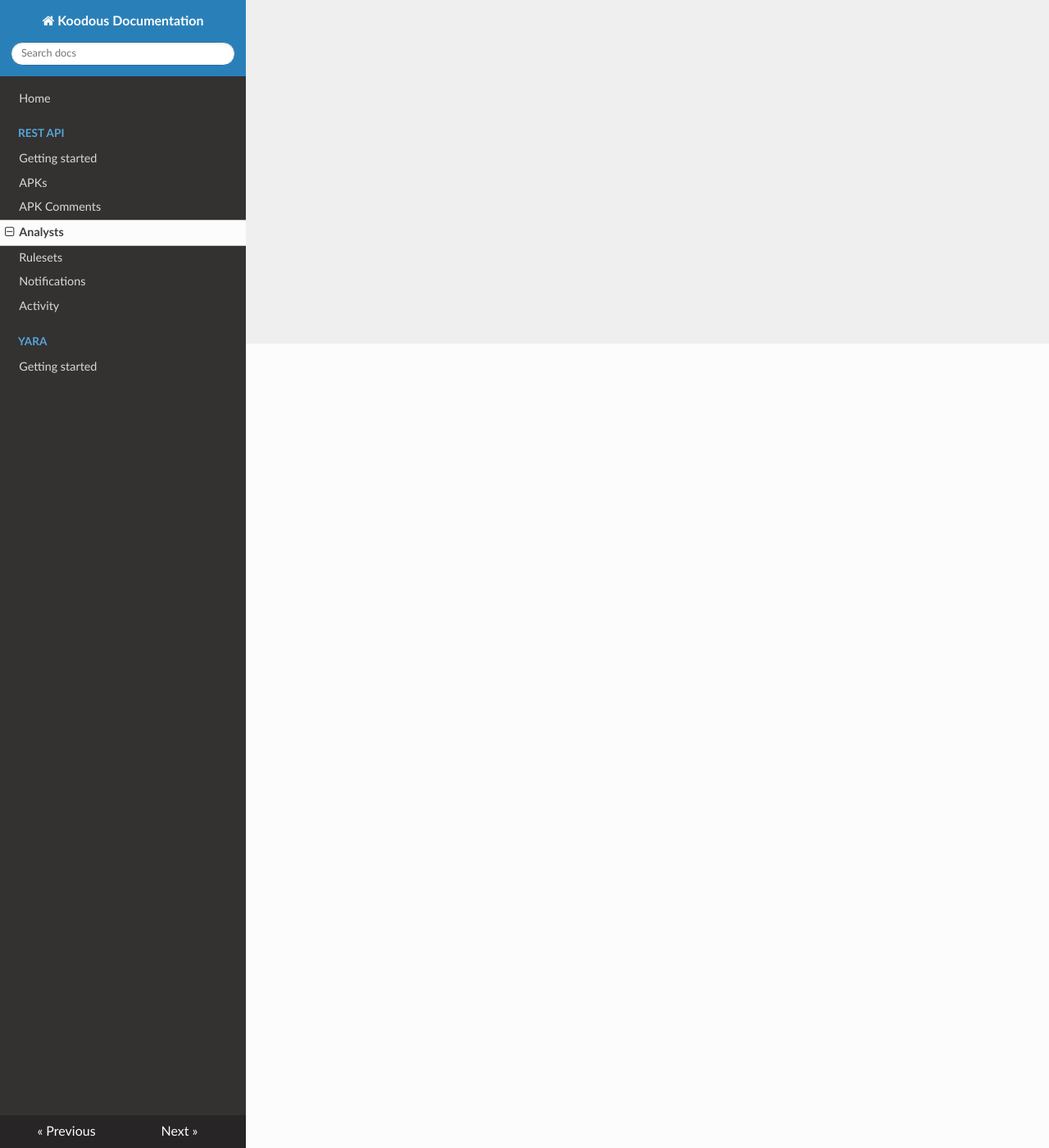
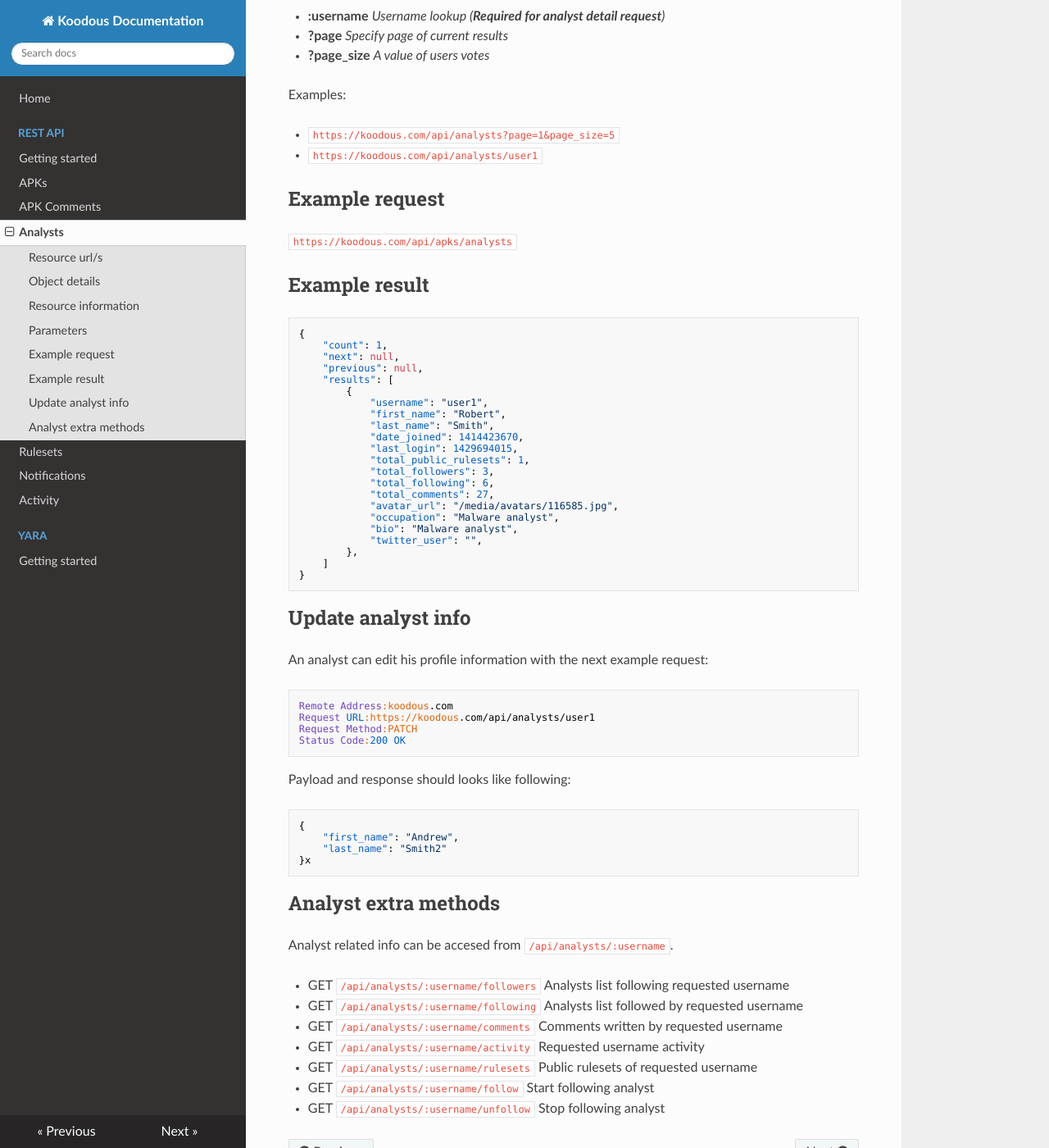
Before and after one commit to Koodous/docs.koodous.com, an MkDocs documentation site: the page built from docs/rest-api/analysts.md, in a window 1280 px wide and 1400 px high, scrolled down 981 px. Shown: the whole window at 82% size. Built offline with MkDocs 1.6.1, drawn with Linux system fonts in a browser that asks for light colours; nearby versions of some CDN libraries; old or Windows-style settings are respelled for this version of MkDocs; some of the changed text lies outside the part shown.

Commit message:
cambios no revisados en la documentación de la api

````diff
--- a/docs/rest-api/analysts.md
+++ b/docs/rest-api/analysts.md
@@ -1 +1,105 @@
 # Analysts
+
+Method to list koodous's analysts
+
+## Resource url/s
+
+* `https://koodous.com/api/analysts`
+* `https://koodous.com/api/analysts/:username`
+
+## Object details
+
+* **username** _Analyst's Username_
+* **first_name** _Analyst's first name_
+* **last_name** _Analyst's last name_
+* **date_joined** _Account creation date_
+* **last_login** _Last login date_
+* **total_public_rulesets** _Number of public analyst's rulesets_
+* **total_followers** _Number of followers_
+* **total_following** _Total of analyst that the user is following_
+* **total_comments** _Total comments written by analyst_
+* **avatar_url** Analyst image_
+* **occupation** _Occupation_
+* **bio** _Bio_
+* **twitter_user** _Username in twitter_
+
+## Resource information
+
+| | |
+| ------------- |:-------------:|
+| **Response formats** | JSON |
+| **Requires authentication** | Yes |
+| **Requests per minute** | 500|
+
+## Parameters
+
+* **:username** _Username lookup (**Required for analyst detail request**)_
+* **?page** _Specify page of current results_
+* **?page_size** _A value of users votes_
+
+Examples:
+
+* `https://koodous.com/api/analysts?page=1&page_size=5`
+* `https://koodous.com/api/analysts/user1`
+
+## Example request
+
+`https://koodous.com/api/apks/analysts`
+
+## Example result
+```json
+{
+    "count": 1,
+    "next": null,
+    "previous": null,
+    "results": [
+        {
+            "username": "user1",
+            "first_name": "Robert",
+            "last_name": "Smith",
+            "date_joined": 1414423670,
+            "last_login": 1429694015,
+            "total_public_rulesets": 1,
+            "total_followers": 3,
+            "total_following": 6,
+            "total_comments": 27,
+            "avatar_url": "/media/avatars/116585.jpg",
+            "occupation": "Malware analyst",
+            "bio": "Malware analyst",
+            "twitter_user": "",
+        },
+    ]
+}
+```
+
+## Update analyst info
+
+An analyst can edit his profile information with the next example request:
+
+```
+Remote Address:koodous.com
+Request URL:https://koodous.com/api/analysts/user1
+Request Method:PATCH
+Status Code:200 OK
+```
+
+Payload and response should looks like following:
+
+```json
+{
+    "first_name": "Andrew",
+    "last_name": "Smith2"
+}x
+```
+
+## Analyst extra methods
+
+Analyst related info can be accesed from `/api/analysts/:username`.
+
+* GET `/api/analysts/:username/followers` Analysts list following requested username
+* GET `/api/analysts/:username/following` Analysts list followed by requested username
+* GET `/api/analysts/:username/comments` Comments written by requested username
+* GET `/api/analysts/:username/activity` Requested username activity
+* GET `/api/analysts/:username/rulesets` Public rulesets of requested username
+* GET `/api/analysts/:username/follow` Start following analyst
+* GET `/api/analysts/:username/unfollow` Stop following analyst
````
Also changed, not shown: docs/rest-api/apk-comments.md (+2 -2 lines).
